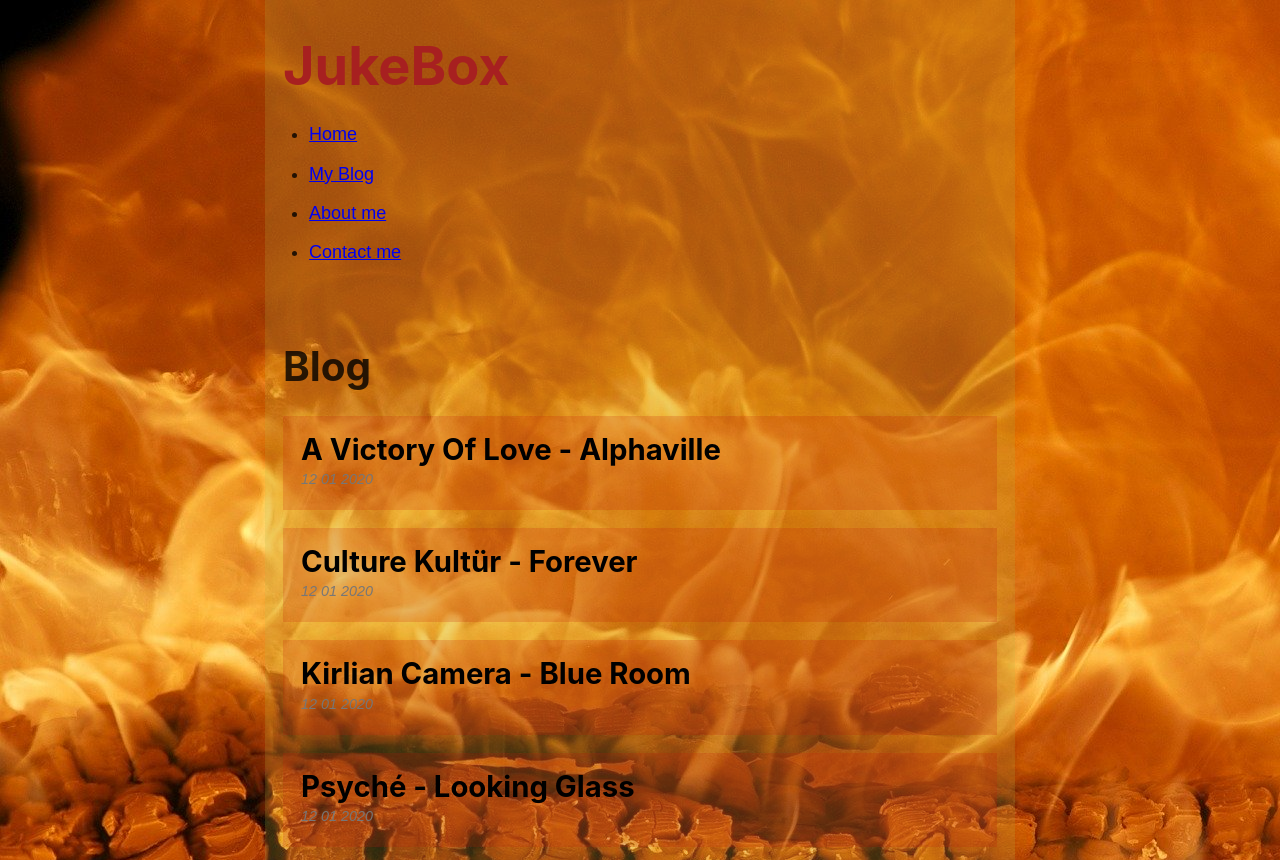
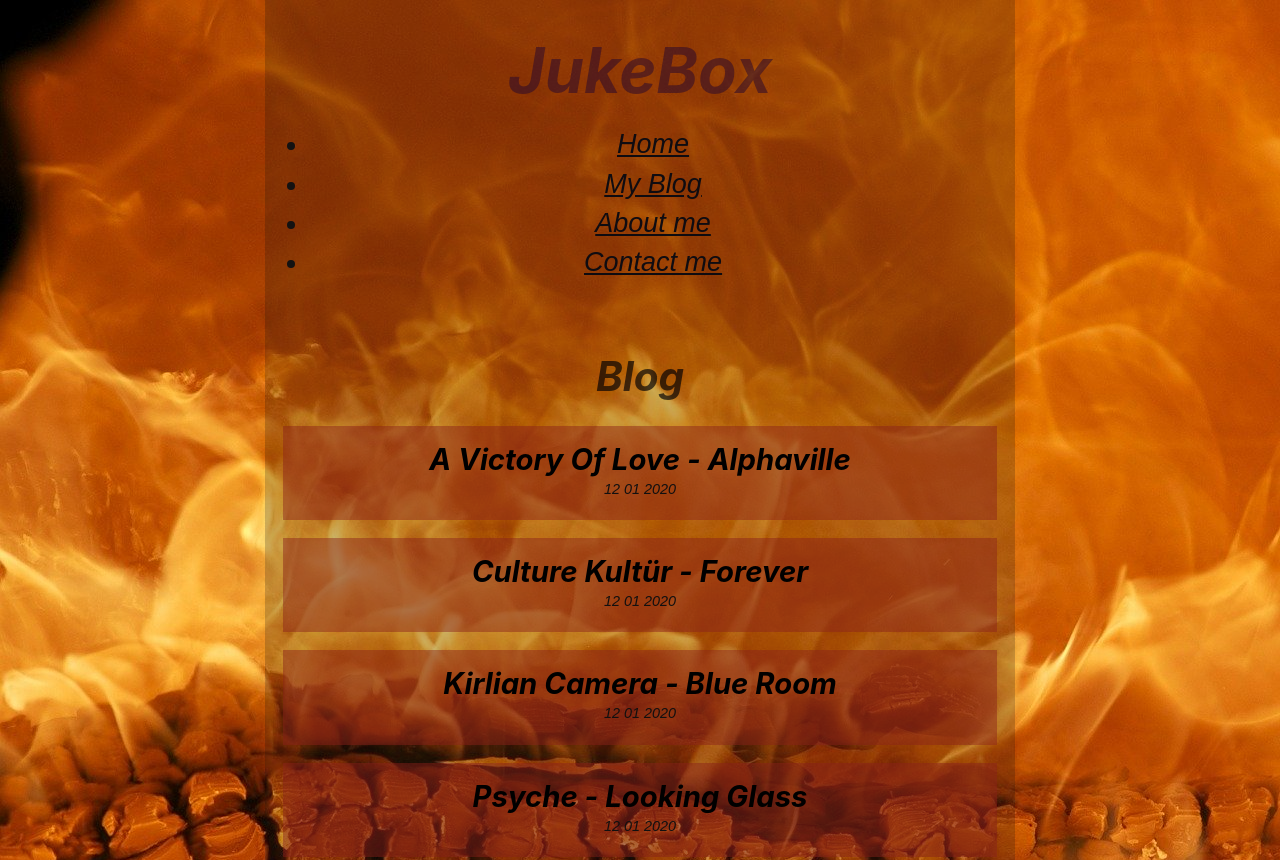
Before and after one commit to Philippe35507/videoclips, a Gatsby site: page /blog in a window 1280 px wide. Shown: the top 860 px of the page. Built offline with nearby package versions, Linux system fonts and the light colour scheme; Gatsby itself is replaced by a stand-in of ours.

Commit message:
ajout bands.js + css

```diff
--- /dev/null
+++ b/src/components/bands.js
@@ -0,0 +1,23 @@
+import React from "react"
+import { Link } from "gatsby"
+
+
+const Bands = (props) => {
+    return (
+        <div>
+
+            <br></br>
+            <p><Link to="../blog/A%20Victory%20Of%20Love%20-%20Alphaville">Alphaville</Link></p>
+            <p><Link to="../blog/blutengelYouWlkAway">Blutengel</Link></p>
+            <p><Link to="../blog/Culture%20Kultür%20-%20Forever">Culture Kültur</Link></p>
+            <p><Link to="../blog/Kirlian%20Camera%20-%20Blue%20Room">Kirlian Kamera</Link></p>
+            <p><Link to="../blog/Psyche%20Looking%20Glass">Psyche</Link></p>
+            <p><Link to="../blog/shadowdance-lasttrain">The Shadow Dance</Link></p>
+            <p><Link to="../blog/VNV%20Nation%20-%20Illusion">VNV Nation</Link></p>
+        </div>
+    )
+}
+
+
+
+export default Bands
--- a/src/components/header.module.scss
+++ b/src/components/header.module.scss
@@ -7,8 +7,8 @@
 }
 
 .title {
-    color: #a72020;
-    font-size: 3rem;
+    color: rgba(41, 8, 44, 0.541);
+    font-size: 3.5rem;
     text-decoration: none;
 }
 
@@ -16,6 +16,7 @@
     display: flex;
     list-style-type: none;
     margin: 0;
+    padding: 1rem;
 }
 
 .nav-item {
@@ -26,9 +27,9 @@
 }
 
 .nav-item:hover {
-    color: #0426e6;
+    color: #cbd819;
 }
 
 .active-nav-item {
-    color: #f7f3f3;
+    color: #f4faf7;
 }
--- a/src/components/layout.module.scss
+++ b/src/components/layout.module.scss
@@ -1,5 +1,5 @@
 .container {
-    background-color: rgba(182, 182, 68, 0.2);
+    background-color: rgba(17, 17, 17, 0.212);
     margin: 0 auto;
     max-width: 750px;
     padding: 1rem;
--- a/src/pages/blog.js
+++ b/src/pages/blog.js
@@ -15,6 +15,7 @@
                         frontmatter {
                             title
                             date
+
                         }
                         fields {
                             slug
--- a/src/pages/blog.module.scss
+++ b/src/pages/blog.module.scss
@@ -7,7 +7,7 @@
     margin: 1rem 0;
 
     a {
-        background: rgba(194, 26, 14, 0.2);
+        background: rgba(138, 34, 27, 0.466);
         color: #000000;
         display: block;
         padding: 1rem;
@@ -23,8 +23,38 @@
     }
 
     p {
-        color: #777777;
+        color: #111010;
         font-size: .8rem;
         font-style: italic;
     }
 }
+
+
+div {
+    color: #131212;
+    display: block;
+    text-align: center;
+    text-decoration: none;
+    font-size: 1.4rem;
+    font-style: italic;
+
+    a {
+        color: rgba(12, 11, 17, 0.979);
+        font-size: 1.5rem;
+
+    }
+
+    a:hover {
+        background: rgba(192, 175, 174, 0.472);
+        color: rgba(241, 125, 16, 0.787);
+    }
+
+}
+
+h1 {
+    color: rgba(2, 0, 5, 0.678);
+}
+
+p {
+    font-size: 1.2rem;
+}
--- a/src/pages/index.js
+++ b/src/pages/index.js
@@ -11,7 +11,7 @@
           <Head title="home" />
           <h1>Hello !!</h1>
           <h2>I am Philippe</h2>
-          <p>Need help ? <Link to="/contact">CONTACT ME</Link></p>
+          <p>Need help ? <Link to="/contact">Please contact me here</Link></p>
     </Layout>
     )
   }
--- a/src/posts/Psyche Looking Glass.md
+++ b/src/posts/Psyche Looking Glass.md
@@ -1,5 +1,5 @@
 ---
-title: "Psyché - Looking Glass"
+title: "Psyche - Looking Glass"
 date: "12 01 2020"
 ---
 
--- a/src/styles/index.scss
+++ b/src/styles/index.scss
@@ -5,6 +5,7 @@
     -ms-text-size-adjust: 100%;
     -webkit-text-size-adjust: 100%;
   }
+
   body {
     margin: 0;
     -webkit-font-smoothing: antialiased;
--- a/src/templates/blog.js
+++ b/src/templates/blog.js
@@ -3,6 +3,7 @@
 
 import Layout from "../components/layout"
 import Head from "../components/head"
+import Bands from "../components/bands"
 
 export const query = graphql`
     query($slug: String!) {
@@ -10,6 +11,7 @@
             frontmatter {
                 title
                 date
+
             }
             html
         }
@@ -21,7 +23,10 @@
             <Head title={props.data.markdownRemark.frontmatter.title}/>
             <h1>{props.data.markdownRemark.frontmatter.title}</h1>
             <p>{props.data.markdownRemark.frontmatter.date}</p>
+
             <div dangerouslySetInnerHTML={{ __html: props.data.markdownRemark.html }}></div>
+
+            <Bands />
         </Layout>
     )
 }
```
Also changed, not shown: src/posts/A Victory Of Love - Alphaville.md (+1 -2 lines).
